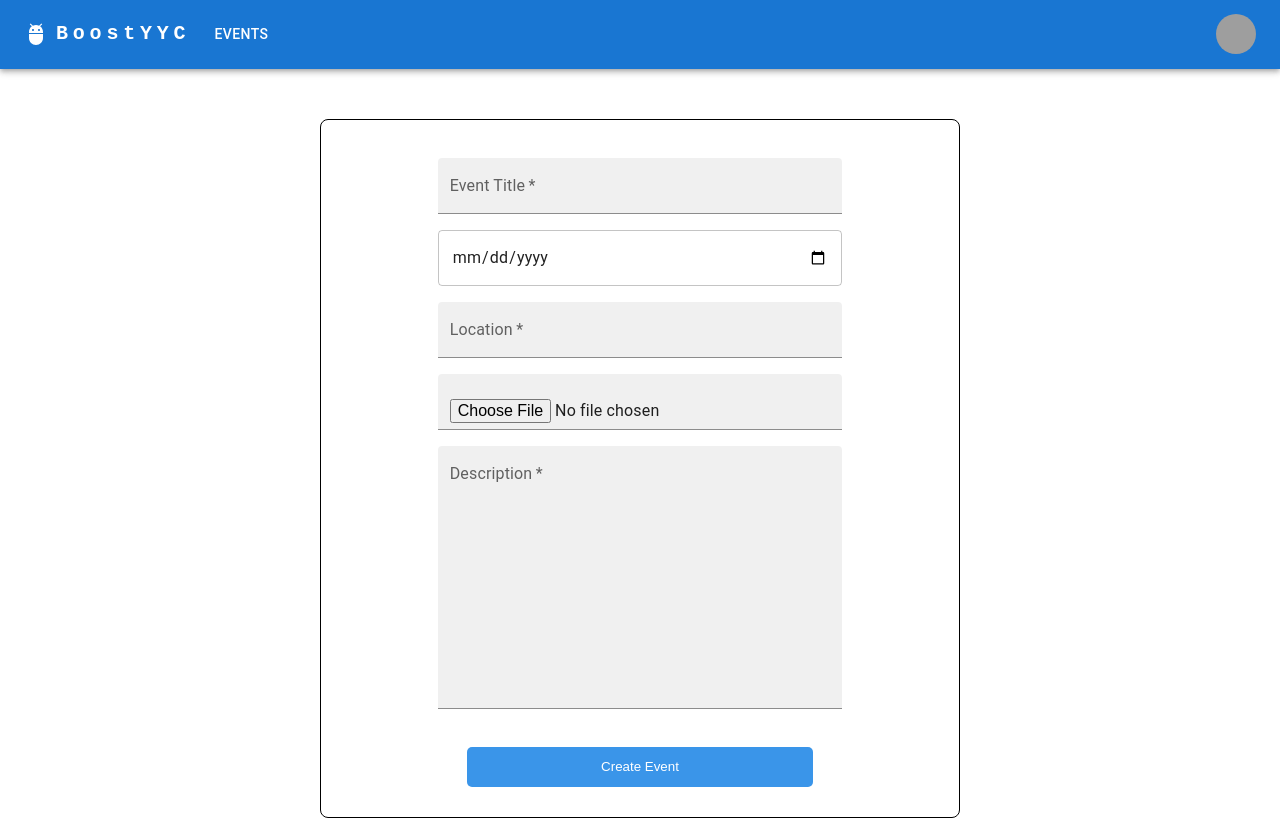
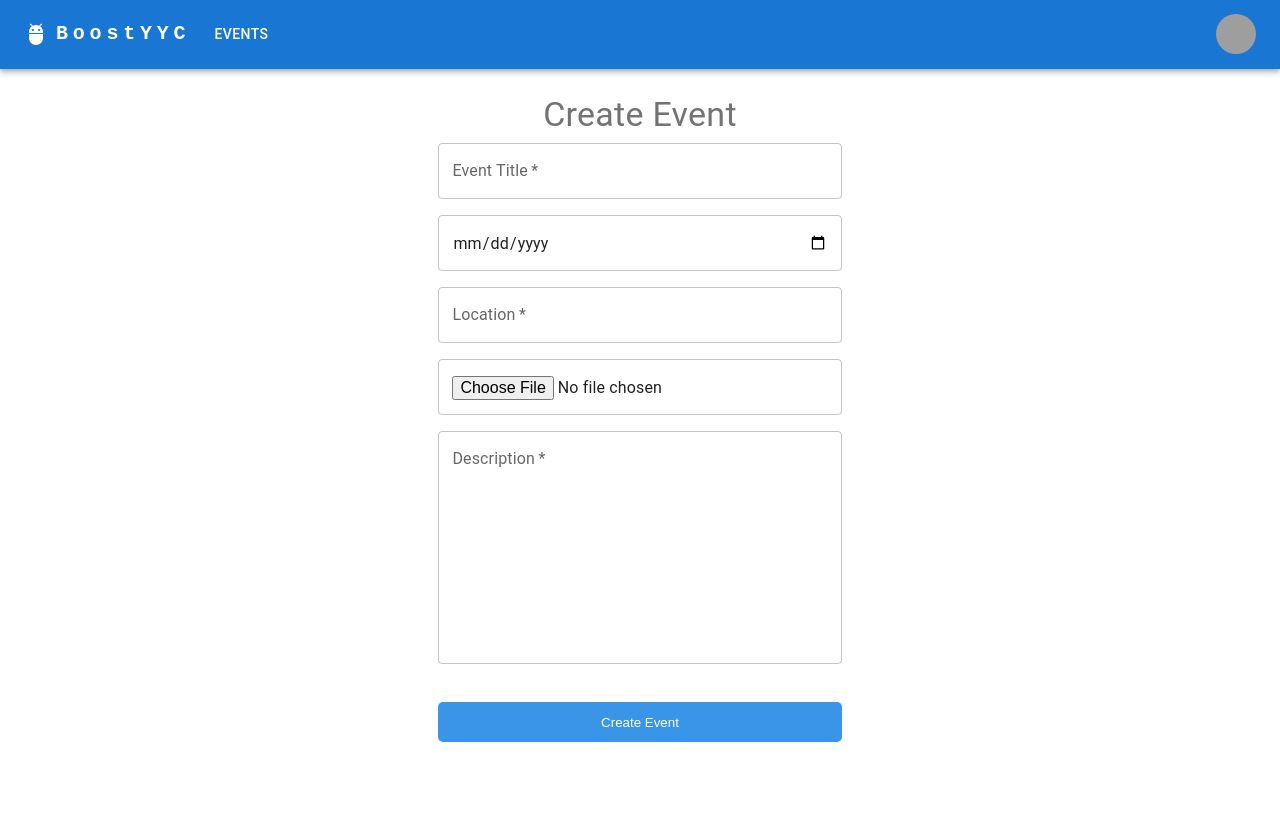
Before and after one commit to ashgrover/yyctech2022frontend, a Next.js app: page /createPost in a window 1280 px wide. Built offline with nearby package versions, Linux system fonts and the light colour scheme; grey boxes are pictures that could not be loaded.

Commit message:
Edited Event Form

```diff
--- a/components/EventForm.jsx
+++ b/components/EventForm.jsx
@@ -1,6 +1,6 @@
 import { Box, TextField } from '@mui/material'
 import React from 'react'
-
+import Typography from '@mui/material/Typography'
 function EventForm() {
     return (
         <center>
@@ -8,23 +8,27 @@ function EventForm() {
             component="form"
             sx={{
                 '& .MuiTextField-root': { m: 1, width: '70%' },
-                    marginTop: "50px",
-                    border: "1px solid black",
+                    marginTop: "20px",
+                    marginBottom: "30px",
                     borderRadius: "8px",
-                    padding: "30px",
-                    width: "50%"
+                    paddingTop: "5px",
+                    paddingBottom: "30px",
+                    width: "45%",
+                    // boxShadow: "3px 3px 8px  3px lightgrey"
             }}
             noValidate
             autoComplete="off"
         >
-            <div>
+            <Typography sx={{color:'#737373'}} variant="h4">
+                Create Event
+            </Typography>
+                        <div>
                 <TextField
                     required
                     id="EventTitle"
                     label="Event Title"
                     type="text"
-                    variant='filled'
-
+                    variant='outlined'
                 />
             </div>
             <div>
@@ -40,14 +44,14 @@ function EventForm() {
                     id="EventLocation"
                     label="Location"
                     type="text"
-                    variant='filled'
+                    variant='outlined'
                 />
             </div>
             <div>
                 <TextField
                     id="EventImage"
                     type="file"
-                    variant='filled'
+                    variant='outlined'
                 />
             </div>
             <div>
@@ -56,18 +60,26 @@ function EventForm() {
                     id="EventDescription"
                     sx={{
                         '& input': {
-                            height: "230px"
+                            height: "200px"
                         }
                     }}
                     label="Description"
                     type="text"
-                    variant='filled'
+                    variant='outlined'
                 />
             </div>
             {/* <br/>
             <hr/> */}
             <br/>
-            <button style={{marginTop: "10px", backgroundColor:'rgb(58,149,233)', border: 'none', color:'white', width: "60%", height: "40px", borderRadius: "5px"}} >Create Event</button>
+            <button style={{
+                marginTop: "10px",
+                backgroundColor:'rgb(58,149,233)',
+                border: 'none',
+                color:'white',
+                width: "70%",
+                height: "40px",
+                borderRadius: "5px"
+                }} >Create Event</button>
         </Box>
         </center>
     )
```
